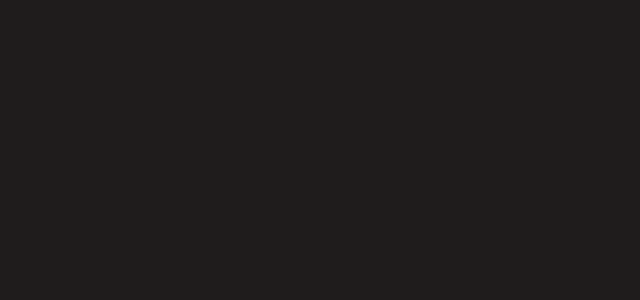
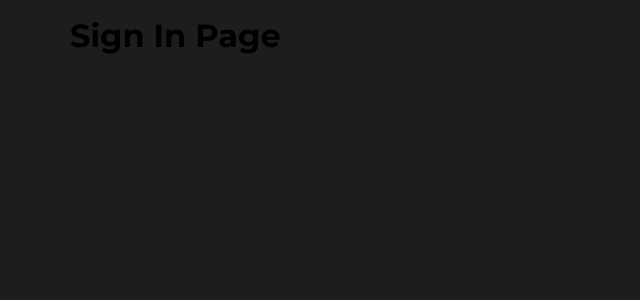
Before and after one commit to bbrockmann1/Perosnal_blog, a React (Create React App) app: page /sign-in in a window 1280 px wide. Before the commit this address had no page. Shown: the top 300 px of the page, without its empty margins (0-640 px from the left). Built offline with nearby package versions, Linux system fonts and the light colour scheme.

Commit message:
sign in page

```diff
--- a/src/App.js
+++ b/src/App.js
@@ -4,6 +4,7 @@
 import Home from './pages/Home/Home';
 import About from './pages/About/About';
 import Projects from './pages/Projects/Projects';
+import SignIn from './pages/SignIn/SignIn';
 
 function App() {
   return (
@@ -13,6 +14,7 @@
         <Route path='/blog/:id' element={ <Blog /> } />
         <Route path='/about' element={ <About /> }/>
         <Route path='/projects' element={ <Projects /> }/>
+        <Route path='/sign-in' element={ < SignIn/> } />
       </Routes>
     </div>
   );
--- /dev/null
+++ b/src/pages/SignIn/SignIn.js
@@ -0,0 +1,12 @@
+import './signIn.css';
+
+function SignIn() {
+
+    return(
+        <h1>
+            Sign In Page
+        </h1>
+    );
+};
+
+export default SignIn;
```
Also changed, not shown: src/pages/SignIn/signIn.css (added).
